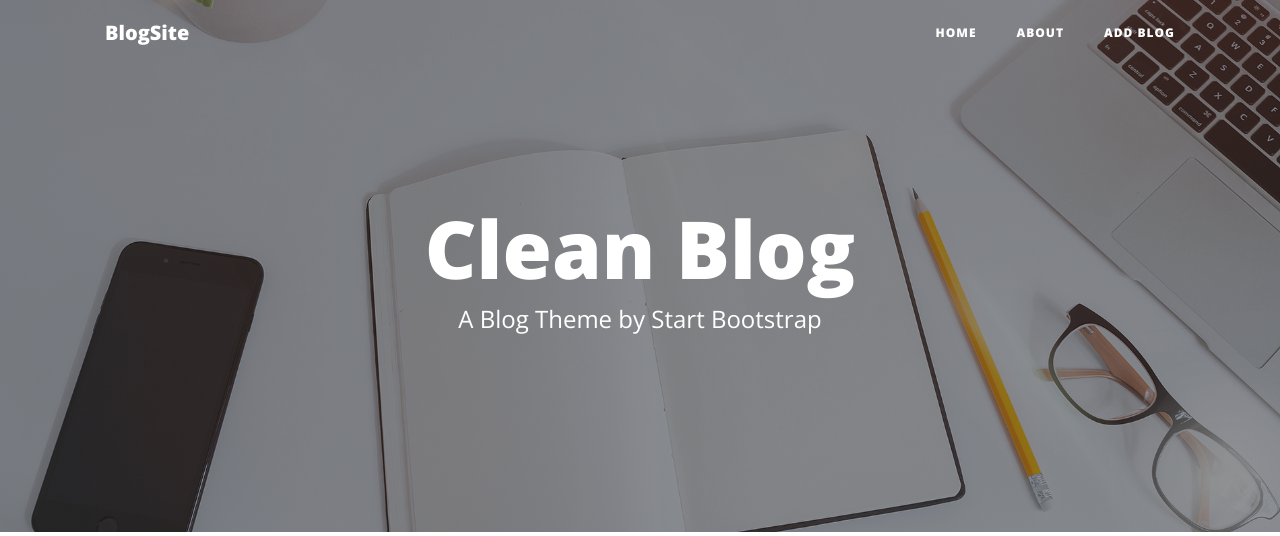
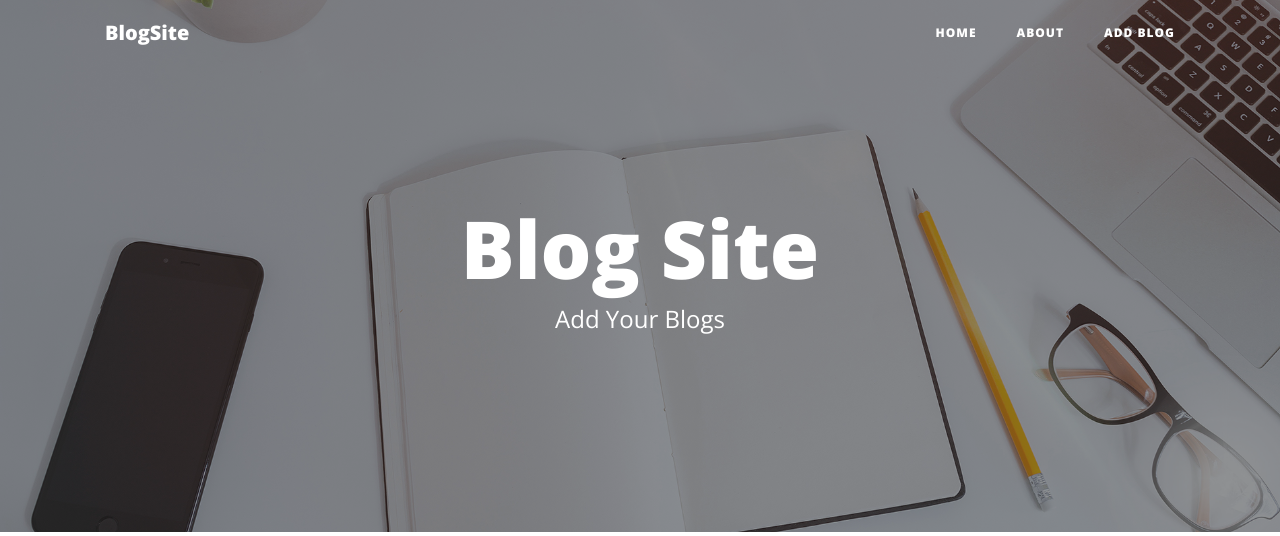
Before and after one commit to shangeth/blog-site, a Flask app: page / in a window 1280 px wide. Shown: the top 536 px of the page. Run offline with Flask 2, Linux system fonts and the light colour scheme; data that the repository does not hold is empty; some libraries are stand-ins or nearby versions.

Commit message:
changes in home page

```diff
--- a/templates/index.html
+++ b/templates/index.html
@@ -9,8 +9,8 @@
         <div class="row">
           <div class="col-lg-8 col-md-10 mx-auto">
             <div class="site-heading">
-              <h1>Clean Blog</h1>
-              <span class="subheading">A Blog Theme by Start Bootstrap</span>
+              <h1>Blog Site</h1>
+              <span class="subheading">Add Your Blogs</span>
             </div>
           </div>
         </div>
```
